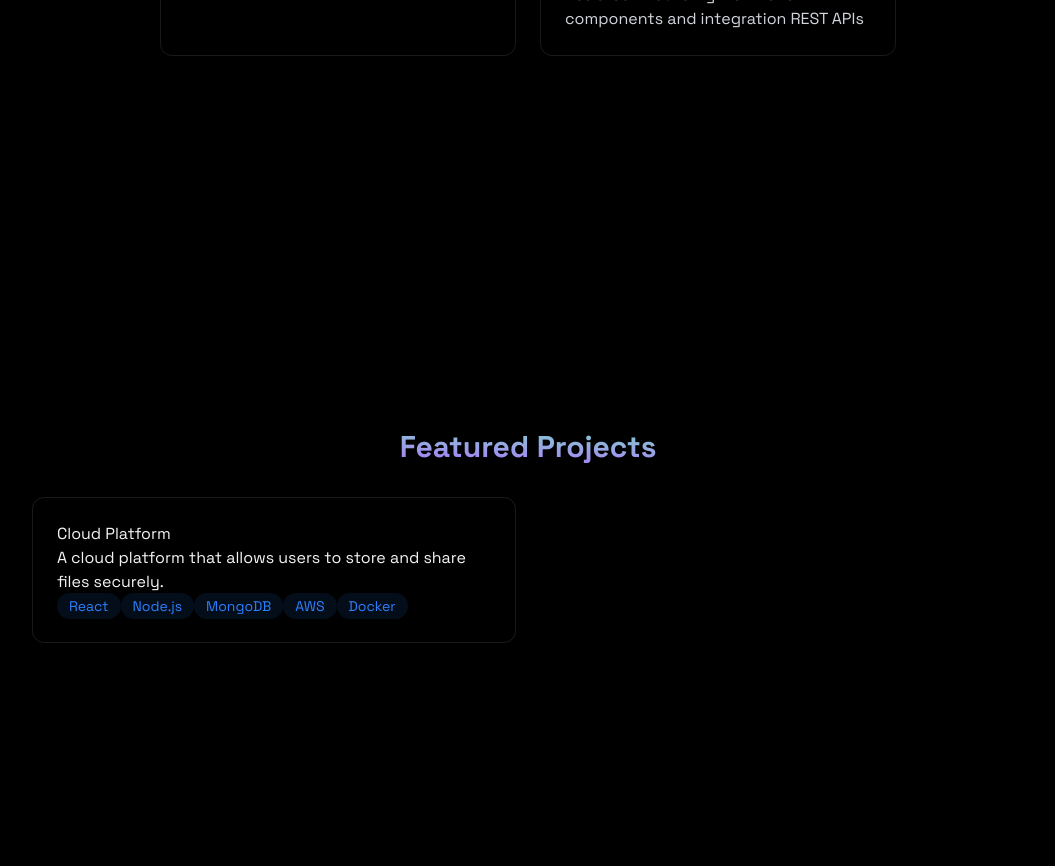
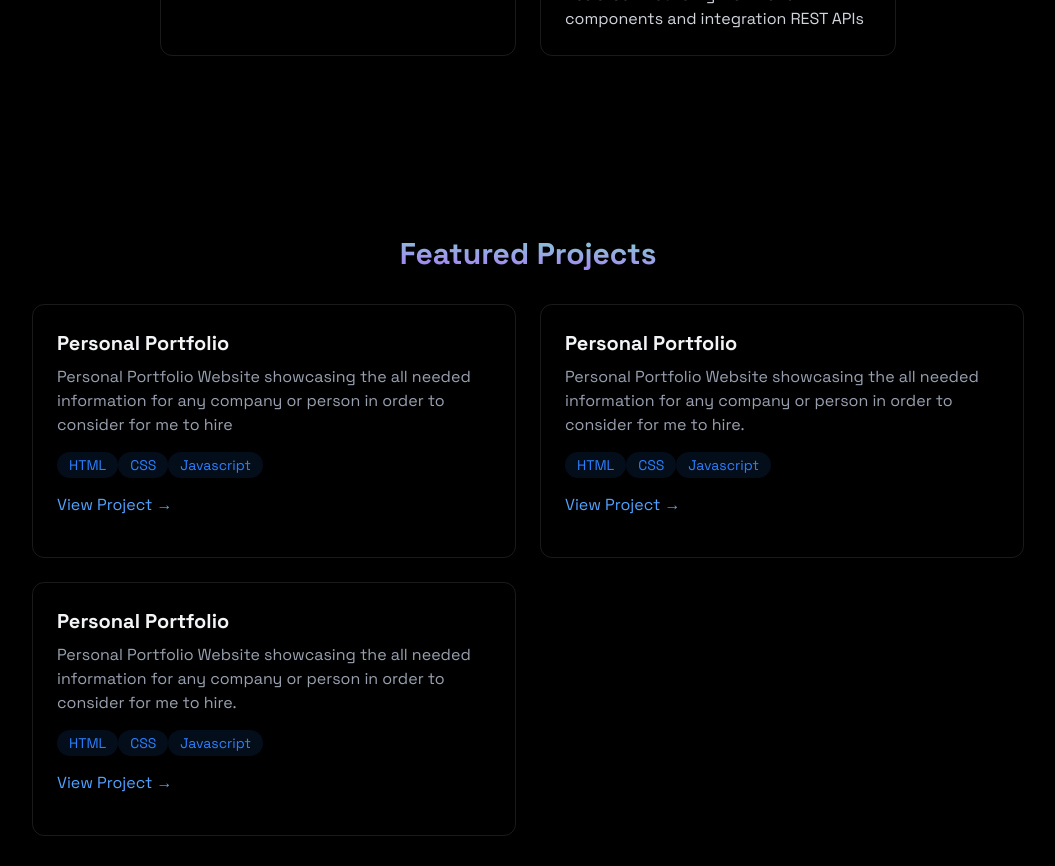
Before and after one commit to chirang56/chiran.me, a React (Vite) app: page / in a window 1280 px wide. Shown: the part 1520-2386 px from the top of the page, without its empty margins (112-1167 px from the left). Built offline with nearby package versions, Linux system fonts and the light colour scheme.

Commit message:
feat: add projects to the project section with real project review option through github link

```diff
--- a/src/components/sections/Projects.jsx
+++ b/src/components/sections/Projects.jsx
@@ -1,18 +1,13 @@
-export const Projects = () => {
+// src/components/Projects.js
+const ProjectCard = ({ title, description, techStack, link }) => {
   return (
-    <section id="projects" className="min-h-screen flex items-center justify-center py-20">
-      <div className="max-w-5xl mx-auto px-4">
-        <h2 className="text-3xl font-bold mb-8 bg-gradient-to-tr from-purple-500
-                to-emerald-300 text-transparent bg-clip-text text-center"> {" "}Featured Projects </h2>
-                <div className="grid grid-cols-1 md:grid-cols-2 gap-6">
-
     <div className="rounded-xl p-6 border-white/10 border hover:-translate-y-1
-                         hover:border-blue-500/30 hover:shadow-[0_2px_8px_rgba(59,130,246,0.2)] transition-all">
-                    <h3> Cloud Platform </h3>
-                    <p> A cloud platform that allows users to store and share files securely. </p>
+      hover:border-blue-500/30 hover:shadow-[0_2px_8px_rgba(59,130,246,0.1)] transition-all">
+      <h3 className="text-xl font-bold mb-2">{title}</h3>
+      <p className="text-gray-400 mb-4">{description}</p>
 
       <div>
-                      {["React", "Node.js", "MongoDB", "AWS", "Docker"].map((tech, key) => (
+        {techStack.map((tech, key) => (
           <span
             key={key}
             className="bg-blue-500/10 text-blue-500 py-1 px-3 rounded-full text-sm
@@ -20,11 +15,58 @@ export const Projects = () => {
           >
             {tech}
           </span>
-                      )) }
+        ))}
+      </div>
+      <div className="flex justify-between items-center">
+        <a href={link} className="text-blue-400 hover:text-blue-30 transition-colors my-4">
+          View Project →
+        </a>
       </div>
     </div>
+  );
+};
+
+export const Projects = () => {
+  const projects = [
+    {
+      title: "Personal Portfolio",
+      description: "Personal Portfolio Website showcasing the all needed information for any company or person in order to consider for me to hire",
+      techStack: ["HTML", "CSS", "Javascript"],
+      link: "https://chirang56me.netlify.app/"
+    },
+    {
+      title: "Personal Portfolio",
+      description: "Personal Portfolio Website showcasing the all needed information for any company or person in order to consider for me to hire.",
+      techStack: ["HTML", "CSS", "Javascript"],
+      link: "https://chirang56me.netlify.app/"
+    },
+    {
+      title: "Personal Portfolio",
+      description: "Personal Portfolio Website showcasing the all needed information for any company or person in order to consider for me to hire.",
+      techStack: ["HTML", "CSS", "Javascript"],
+      link: "https://chirang56me.netlify.app/"
+    },
+    // Add more projects here as needed
+  ];
+
+  return (
+    <section id="projects" className="min-h-screen flex items-center justify-center py-20">
+      <div className="max-w-5xl mx-auto px-4">
+        <h2 className="text-3xl font-bold mb-8 bg-gradient-to-tr from-purple-500 to-emerald-300 text-transparent bg-clip-text text-center">
+          Featured Projects
+        </h2>
+        <div className="grid grid-cols-1 md:grid-cols-2 gap-6">
+          {projects.map((project, index) => (
+            <ProjectCard
+              key={index}
+              title={project.title}
+              description={project.description}
+              techStack={project.techStack}
+              link={project.link}
+            />
+          ))}
         </div>
       </div>
     </section>
   );
-}
+};
```
Lines whose indentation alone changed are shown as unchanged.
